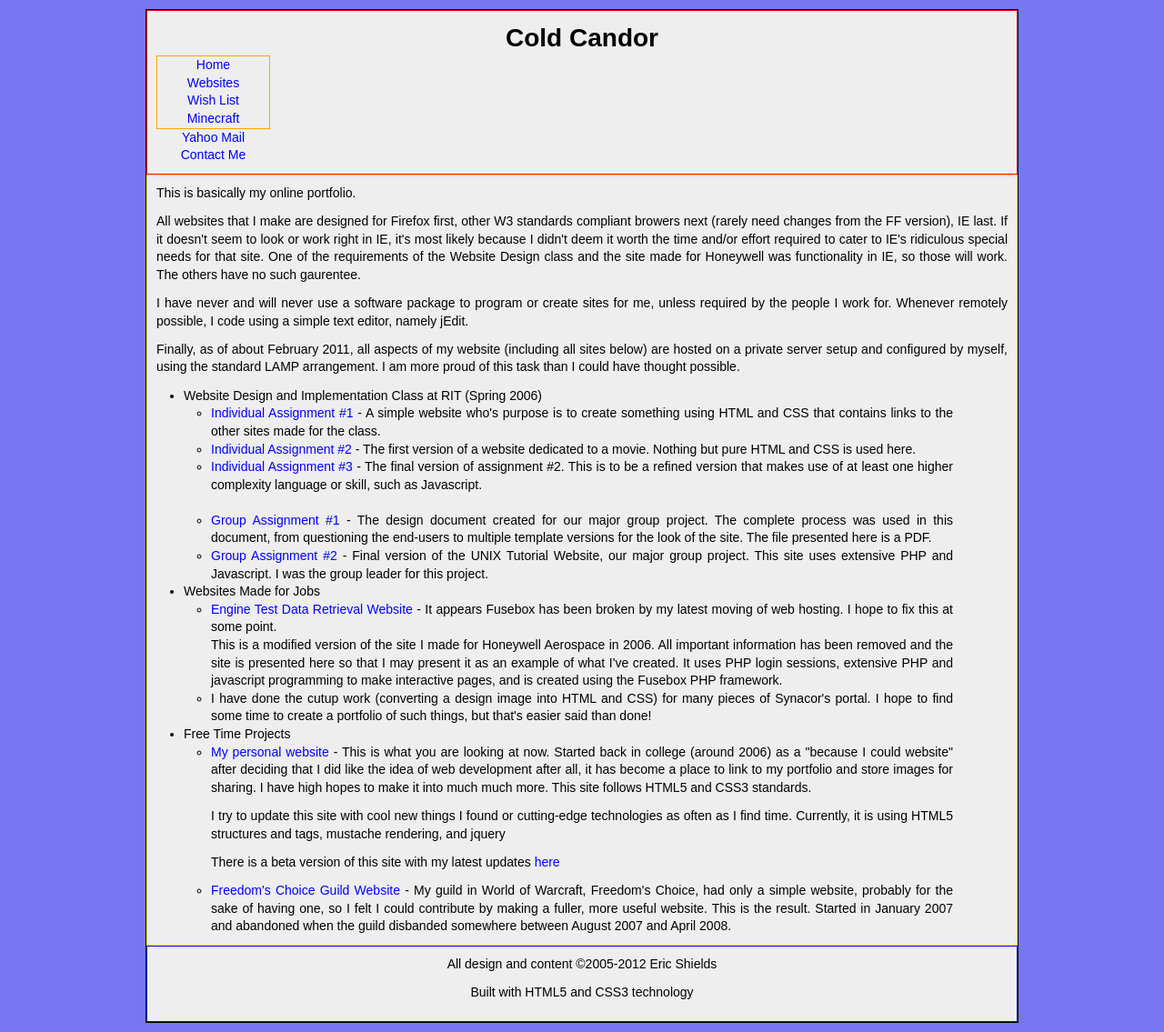
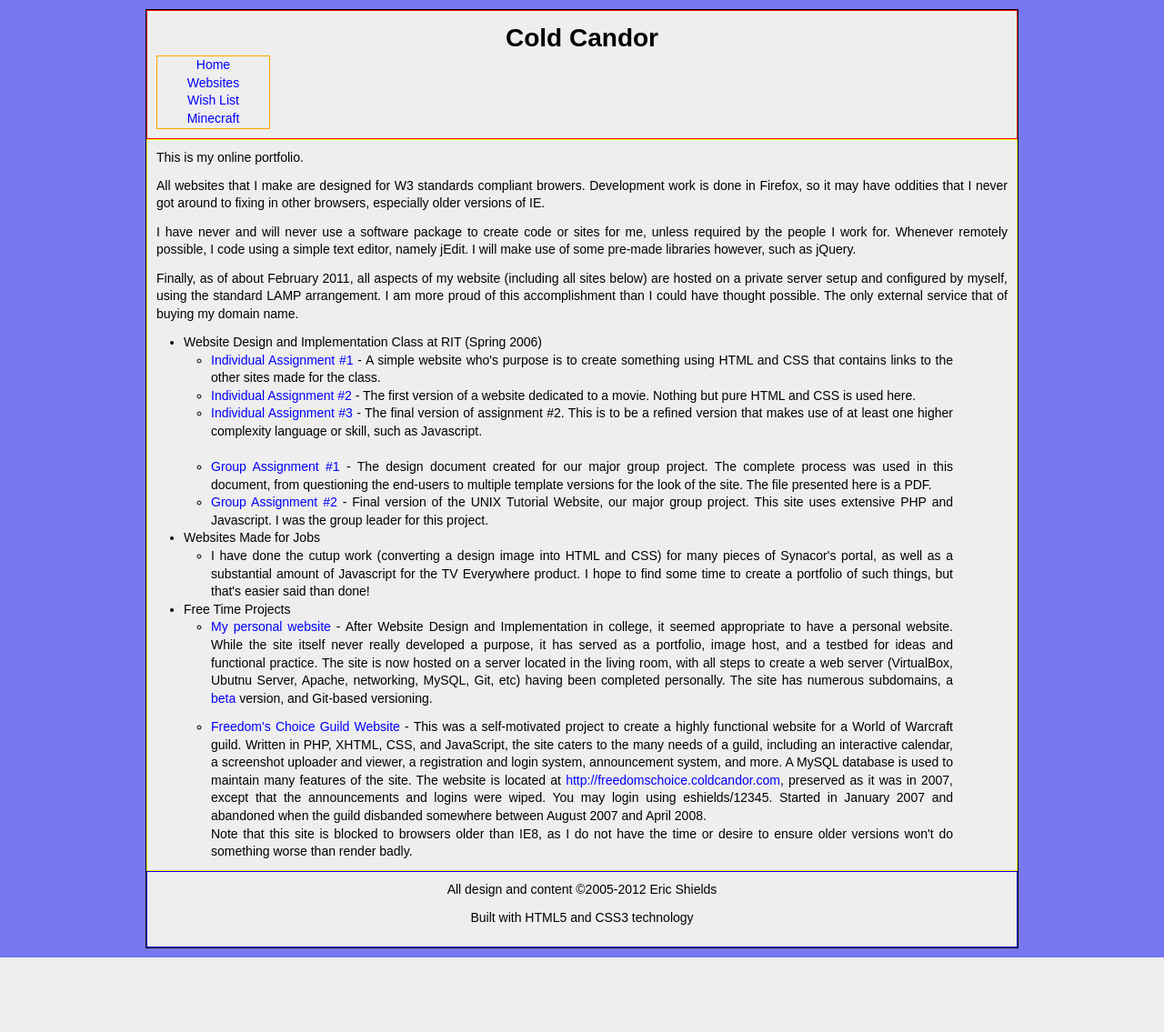
Before and after one commit to coldcandor/website, a PHP site: page /webpages.php in a window 1280 px wide. Shown: the whole page at 91% size. After the commit the page ends 1053 px from the top, so only its background shows below. Run offline with PHP 8.4, Linux system fonts and the light colour scheme.

Commit message:
Site cleanup + add HTML5shiv so IE < 9 will load right

```diff
--- a/css/global.css
+++ b/css/global.css
@@ -8,7 +8,7 @@
 	margin: 0;
 	padding: 0;
 	position: relative;
-}}
+}
 header, section, nav, footer {
 	display: block;
 }
--- a/includes/header.php
+++ b/includes/header.php
@@ -17,6 +17,11 @@
 		<script type="text/javascript" src="js/3rdparty/mustache-jquery.js"></script>
 		<script type="text/javascript" src="js/global.js"></script>
 
+		<!-- Add HTML5 compatability in IE < 9 -->
+		<!--[if lt IE 9]>
+			<script src="http://html5shiv.googlecode.com/svn/trunk/html5.js"></script>
+		<![endif]-->
+
 		<title>Cold Candor</title>
 	</head>
 	<body>
--- a/includes/links.php
+++ b/includes/links.php
@@ -7,7 +7,7 @@
 				<li><a href="minecraft.php">Minecraft</a></li>
 			</ul>
 		</nav>
-
+<!--
 		<nav id="links">
 			<ul>
 				<li><a href="http://mail.yahoo.com">Yahoo Mail</a></li>
@@ -19,3 +19,4 @@
 				<li><a href="mailto:webmaster@coldcandor.com">Contact Me</a></li>
 			</ul>
 		</nav>
+-->
--- a/webpages.php
+++ b/webpages.php
@@ -2,10 +2,10 @@
 
     <section id="webpages" class="content">
 
-      <p>This is basically my online portfolio.</p>
-      <p>All websites that I make are designed for Firefox first, other W3 standards compliant browers next (rarely need changes from the FF version), IE last.  If it doesn't seem to look or work right in IE, it's most likely because I didn't deem it worth the time and/or effort required to cater to IE's ridiculous special needs for that site.  One of the requirements of the Website Design class and the site made for Honeywell was functionality in IE, so those will work.  The others have no such gaurentee.</p>
-      <p>I have never and will never use a software package to program or create sites for me, unless required by the people I work for.  Whenever remotely possible, I code using a simple text editor, namely jEdit.</p>
-      <p>Finally, as of about February 2011, all aspects of my website (including all sites below) are hosted on a private server setup and configured by myself, using the standard LAMP arrangement.  I am more proud of this task than I could have thought possible.</p>
+      <p>This is my online portfolio.</p>
+      <p>All websites that I make are designed for W3 standards compliant browers.  Development work is done in Firefox, so it may have oddities that I never got around to fixing in other browsers, especially older versions of IE.  </p>
+      <p>I have never and will never use a software package to create code or sites for me, unless required by the people I work for.  Whenever remotely possible, I code using a simple text editor, namely jEdit.  I will make use of some pre-made libraries however, such as jQuery.</p>
+      <p>Finally, as of about February 2011, all aspects of my website (including all sites below) are hosted on a private server setup and configured by myself, using the standard LAMP arrangement.  I am more proud of this accomplishment than I could have thought possible.  The only external service that of buying my domain name.</p>
       <ul class="site_list">
         <li>Website Design and Implementation Class at RIT (Spring 2006)
           <ul>
@@ -19,19 +19,19 @@
         </li>
         <li>Websites Made for Jobs
           <ul>
-            <li><a href="http://old.coldcandor.com/retrieval_website/" target="_blank">Engine Test Data Retrieval Website</a> -             It appears Fusebox has been broken by my latest moving of web hosting.  I hope to fix this at some point.
-            <br />
-            This is a modified version of the site I made for Honeywell Aerospace in 2006.  All important information has been removed and the site is presented here so that I may present it as an example of what I've created.  It uses PHP login sessions, extensive PHP and javascript programming to make interactive pages, and is created using the Fusebox PHP framework.</li>
-            <li>I have done the cutup work (converting a design image into HTML and CSS) for many pieces of Synacor's portal.  I hope to find some time to create a portfolio of such things, but that's easier said than done!</li>
+<!--            <li><a href="http://old.coldcandor.com/retrieval_website/" target="_blank">Engine Test Data Retrieval Website</a> -             It appears Fusebox has been broken by my latest moving of web hosting.  I hope to fix this at some point.
+<br />
+This is a modified version of the site I made for Honeywell Aerospace in 2006.  All important information has been removed and the site is presented here so that I may present it as an example of what I've created.  It uses PHP login sessions, extensive PHP and javascript programming to make interactive pages, and is created using the Fusebox PHP framework.</li> -->
+            <li>I have done the cutup work (converting a design image into HTML and CSS) for many pieces of Synacor's portal, as well as a substantial amount of Javascript for the TV Everywhere product.  I hope to find some time to create a portfolio of such things, but that's easier said than done!</li>
           </ul>
         </li>
         <li>Free Time Projects
           <ul>
-            <li><p><a href="http://www.coldcandor.com" target="_blank">My personal website</a> - This is what you are looking at now.  Started back in college (around 2006) as a "because I could website" after deciding that I did like the idea of web development after all, it has become a place to link to my portfolio and store images for sharing.  I have high hopes to make it into much much more.  This site follows HTML5 and CSS3 standards.</p>
-            <p>I try to update this site with cool new things I found or cutting-edge technologies as often as I find time.  Currently, it is using HTML5 structures and tags, mustache rendering, and jquery</p>
-            <p>There is a beta version of this site with my latest updates <a href="http://beta.coldcandor.com" target="_blank">here</a></p></li>
+            <li><p><a href="http://www.coldcandor.com">My personal website</a> - After Website Design and Implementation in college, it seemed appropriate to have a personal website.  While the site itself never really developed a purpose, it has served as a portfolio, image host, and a testbed for ideas and functional practice.  The site is now hosted on a server located in the living room, with all steps to create a web server (VirtualBox, Ubutnu Server, Apache, networking, MySQL, Git, etc) having been completed personally. The site has numerous subdomains, a  <a href="http://beta.coldcandor.com">beta</a> version, and Git-based versioning.</p></li>
 <!--            <li><a href="http://ebookformat.sourceforge.net/" target="_blank">Home site for eBookFormatter</a> - eBookFormatter was a project I worked on for a couple months in the fall of 2005, it's purpose to format story-like text documents in a nice way according to some options given to a command line program.  The program was written in PHP and requires version 5 to run correctly.</li>-->
-            <li><a href="http://freedomschoice.coldcandor.com/" target="_blank">Freedom's Choice Guild Website</a> - My guild in World of Warcraft, Freedom's Choice, had only a simple website, probably for the sake of having one, so I felt I could contribute by making a fuller, more useful website.  This is the result. Started in January 2007 and abandoned when the guild disbanded somewhere between August 2007 and April 2008.</li>
+            <li><a href="http://freedomschoice.coldcandor.com/" target="_blank">Freedom's Choice Guild Website</a> - This was a self-motivated project to create a highly functional website for a World of Warcraft guild.  Written in PHP, XHTML, CSS, and JavaScript, the site caters to the many needs of a guild, including an interactive calendar, a screenshot uploader and viewer, a registration and login system, announcement system, and more.  A MySQL database is used to maintain many features of the site.  The website is located at <a target="_blank" href="http://freedomschoice.coldcandor.com">http://freedomschoice.coldcandor.com</a>, preserved as it was in 2007, except that the announcements and logins were wiped.  You may login using eshields/12345. Started in January 2007 and abandoned when the guild disbanded somewhere between August 2007 and April 2008.
+            <br />
+            Note that this site is blocked to browsers older than IE8, as I do not have the time or desire to ensure older versions won't do something worse than render badly.</li>
           </ul>
         </li>
       </ul>
```
Also changed, not shown: todo.php (+10 -0 lines).
